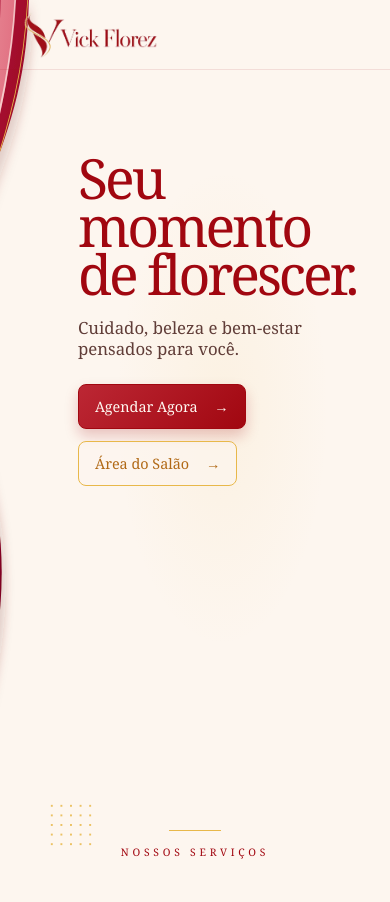
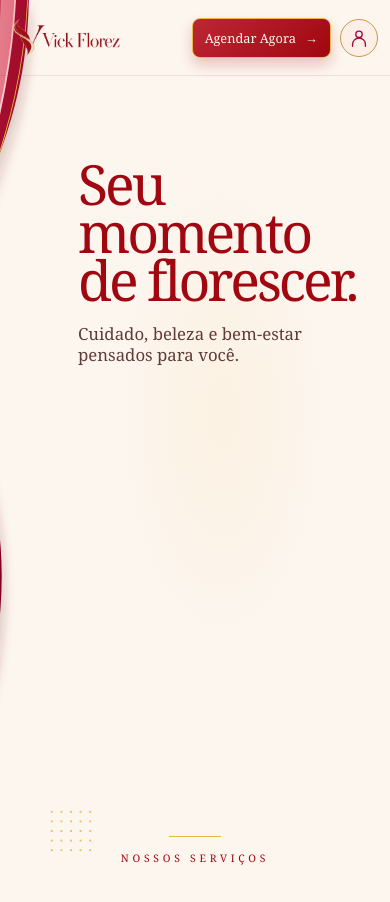
Before and after one commit to EGG-Ltda/vick-studio, a React (Vite) app in the folder client/: page / in a window 390 px wide. Shown: the top 902 px of the page. Built offline with nearby package versions, Linux system fonts and the light colour scheme.

Commit message:
fix(home): concentra agendamento e acesso ao salao no cabecalho

```diff
--- a/client/src/App.css
+++ b/client/src/App.css
@@ -401,6 +401,10 @@ button {
     #fdf6ef;
 }
 
+body:has(.public-home-page) {
+  min-width: 0;
+}
+
 .home-art {
   position: absolute;
   z-index: 0;
@@ -428,17 +432,19 @@ button {
   position: relative;
   z-index: 2;
   display: flex;
-  height: 64px;
+  min-height: 80px;
   align-items: center;
   width: min(100%, 1360px);
   margin: 0 auto;
-  padding: 0 clamp(34px, 5vw, 80px) 0 clamp(185px, 20vw, 200px);
+  gap: 24px;
+  padding: 12px clamp(24px, 4vw, 64px) 12px clamp(170px, 17vw, 220px);
   border-bottom: 1px solid rgb(161 7 16 / 10%);
 }
 
 .brand {
   display: block;
-  width: 200px;
+  width: 180px;
+  flex: 0 0 180px;
   height: 54px;
   overflow: visible;
 }
@@ -452,14 +458,57 @@ button {
 }
 
 .home-navigation {
-  position: absolute;
-  top: 50%;
-  left: 50%;
   display: flex;
   align-items: center;
   justify-content: center;
-  gap: clamp(24px, 2.6vw, 44px);
-  transform: translate(-50%, -50%);
+  gap: clamp(20px, 2vw, 32px);
+  margin-left: auto;
+}
+
+.home-header-actions {
+  display: flex;
+  flex: 0 0 auto;
+  align-items: center;
+  gap: 14px;
+  margin-left: auto;
+}
+
+.home-header-actions .home-header-booking {
+  min-width: 0;
+  padding: 12px 20px;
+  border-color: #e8b84a;
+  font-size: 1rem;
+  white-space: nowrap;
+}
+
+.home-salon-action {
+  display: grid;
+  width: 44px;
+  height: 44px;
+  flex: 0 0 44px;
+  padding: 0;
+  place-items: center;
+  border: 1px solid #c89a45;
+  border-radius: 50%;
+  color: #a1073b;
+  background: #fbefe8;
+  transition: background 160ms ease, box-shadow 160ms ease;
+}
+
+.home-salon-action:hover {
+  background: #f5e1d8;
+  box-shadow: 0 0 0 3px rgb(200 154 69 / 12%);
+}
+
+.home-header-actions button:focus-visible {
+  outline: 2px solid #a1073b;
+  outline-offset: 4px;
+}
+
+@media (max-width: 1000px) {
+  .home-navigation {
+    display: none;
+  }
 }
 
 .home-navigation a {
@@ -631,18 +680,39 @@ button {
   }
 
   .site-header {
-    height: 70px;
+    min-height: 76px;
     margin-left: 0;
-    padding: 0 18px;
+    gap: 8px;
+    padding: 10px 12px;
   }
 
   .brand {
-    width: 145px;
+    width: clamp(100px, 28vw, 145px);
+    flex-basis: clamp(100px, 28vw, 145px);
     height: 48px;
   }
 
   .home-navigation {
     display: none;
+  }
+
+  .home-header-actions {
+    gap: 9px;
+  }
+
+  .home-header-actions .home-header-booking {
+    padding: 10px 12px;
+    font-size: 0.8rem;
+  }
+
+  .home-header-booking span {
+    margin-left: 6px;
+  }
+
+  .home-salon-action {
+    width: 38px;
+    height: 38px;
+    flex-basis: 38px;
   }
 
   .home-header-action {
--- a/client/src/pages/home/HomePage.tsx
+++ b/client/src/pages/home/HomePage.tsx
@@ -61,24 +61,29 @@ function HomePage() {
           <a href="#sobre">Sobre</a>
           <a href="#contato">Contato</a>
         </nav>
+        <div className="home-header-actions">
+          <button className="home-primary-action home-header-booking" type="button" onClick={goToServices}>
+            Agendar Agora <span aria-hidden="true">→</span>
+          </button>
+          <button
+            className="home-salon-action"
+            type="button"
+            aria-label="Área do Salão"
+            title="Entrar na Área do Salão"
+            onClick={() => navigate(routePaths.login)}
+          >
+            <svg width="22" height="22" viewBox="0 0 24 24" fill="none" stroke="currentColor" strokeWidth="1.5" strokeLinecap="round" aria-hidden="true">
+              <circle cx="12" cy="8" r="3.5" />
+              <path d="M5 21v-2a7 7 0 0 1 14 0v2" />
+            </svg>
+          </button>
+        </div>
       </header>
 
       <section className="home-hero" aria-labelledby="home-title">
         <div className="home-hero-content">
           <h1 id="home-title">Seu momento de florescer.</h1>
           <p className="hero-description">Cuidado, beleza e bem-estar pensados para você.</p>
-          <div className="home-hero-actions">
-            <button className="home-primary-action" type="button" onClick={goToServices}>
-              Agendar Agora <span aria-hidden="true">→</span>
-            </button>
-            <button
-              className="home-secondary-action"
-              type="button"
-              onClick={() => navigate(routePaths.login)}
-            >
-              Área do Salão <span aria-hidden="true">→</span>
-            </button>
-          </div>
         </div>
       </section>
 
```
